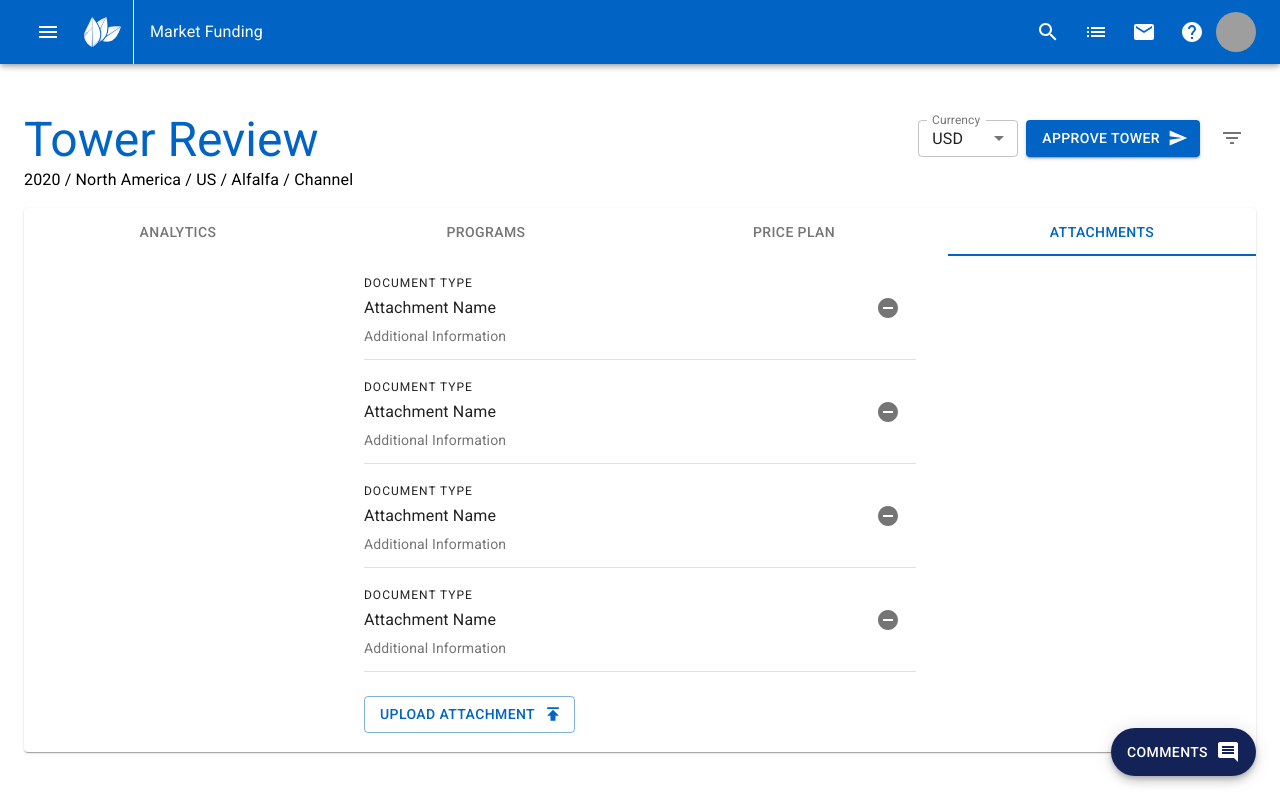
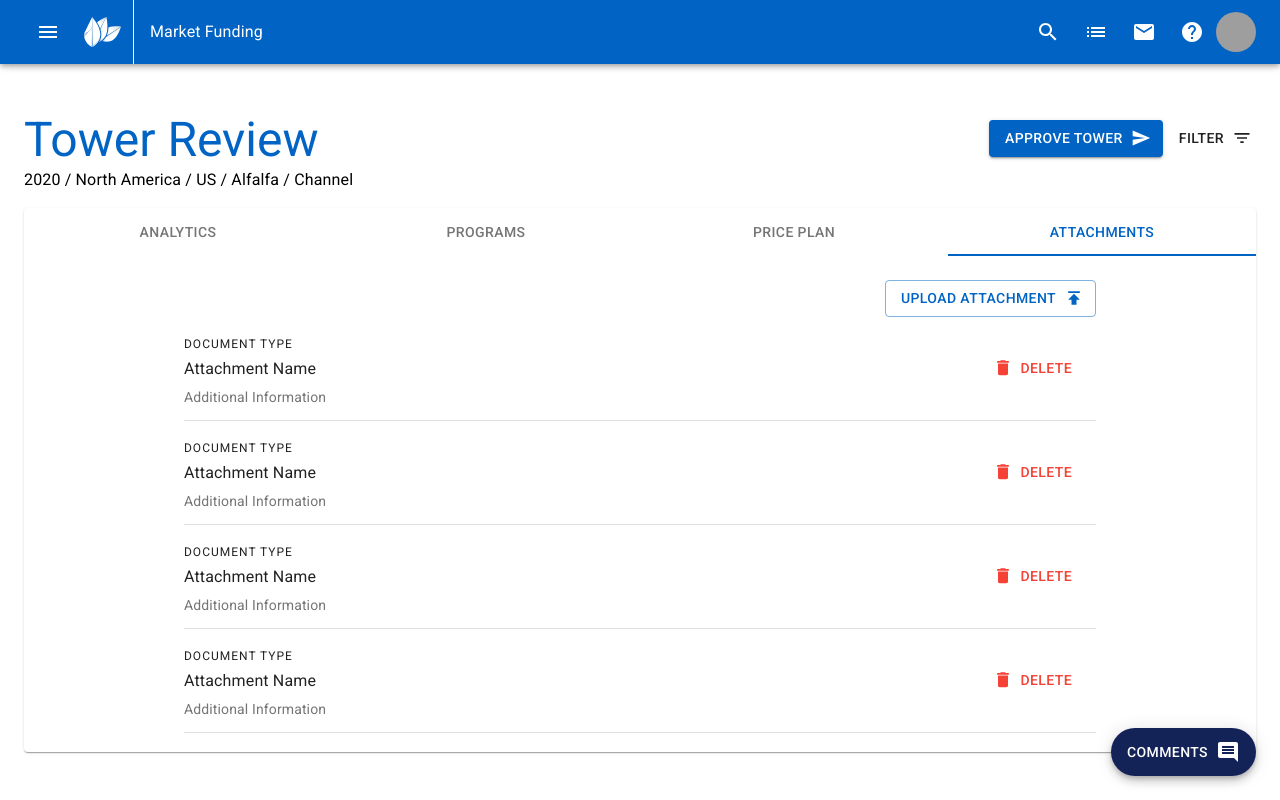
Before and after one commit to stephen-salyer/testingDART, a React (Create React App) app: page /tower-review in a window 1280 px wide. Both pictures are taken after a click on the tab "ATTACHMENTS". Built offline with nearby package versions, Linux system fonts and the light colour scheme; grey boxes are pictures that could not be loaded; the HTML template or start-up script is replaced by a standard one.

Commit message:
Delete updates, layout updates

```diff
--- a/src/Components/ApprovalStatusFilter.js
+++ b/src/Components/ApprovalStatusFilter.js
@@ -323,9 +323,13 @@ export default function TemporaryDrawer() {
 
   return (
     <Box display="flex" alignItems="center">
-      <IconButton onClick={toggleDrawer('right', true)}>
-        <FilterList />
-      </IconButton>
+      <Button
+        color="secondary"
+        onClick={toggleDrawer('right', true)}
+        endIcon={<FilterList />}
+      >
+        filter
+      </Button>
       <Drawer
         anchor={'right'}
         open={state.right}
--- a/src/Components/AttachedFiles.js
+++ b/src/Components/AttachedFiles.js
@@ -12,8 +12,8 @@ import {
 } from '@material-ui/core';
 import {makeStyles} from '@material-ui/core/styles';
 import Typography from '@material-ui/core/Typography';
-import RemoveCircleIcon from '@material-ui/icons/RemoveCircle';
 import {Publish} from '@material-ui/icons';
+import DeleteScopeModal from './DeleteComponentModal';
 
 const useStyles = makeStyles((theme) => ({
   root: {
@@ -44,8 +44,15 @@ export default function AttachedFiles() {
 
   return (
     <>
-      <Container maxWidth="sm">
+      <Container maxWidth="md">
         <Grid container>
+          <Grid item xs={12}>
+            <Box pt={3} display="flex" justifyContent="flex-end">
+              <Button color="primary" variant="outlined" endIcon={<Publish />}>
+                Upload Attachment
+              </Button>
+            </Box>
+          </Grid>
           {[1, 2, 3, 4].map((n) => (
             <Grid item sm={12} key={n}>
               <Fragment>
@@ -71,22 +78,13 @@ export default function AttachedFiles() {
                     primary={'Additional Information'}
                   />
                   <ListItemSecondaryAction>
-                    <IconButton edge="end" aria-label="delete">
-                      <RemoveCircleIcon />
-                    </IconButton>
+                    <DeleteScopeModal />
                   </ListItemSecondaryAction>
                 </List>
                 <Divider />
               </Fragment>
             </Grid>
           ))}
-          <Box pt={3}>
-            <Grid item sm={12}>
-              <Button color="primary" variant="outlined" endIcon={<Publish />}>
-                Upload Attachment
-              </Button>
-            </Grid>
-          </Box>
         </Grid>
       </Container>
     </>
--- a/src/Components/DeleteComponentModal.js
+++ b/src/Components/DeleteComponentModal.js
@@ -86,14 +86,14 @@ export default function DeleteComponentModal() {
                 id="transition-modal-title"
                 style={{margin: '10px 0'}}
               >
-                Are you sure you want to delete this Component?
+                Are you sure you want to delete this?
               </Typography>
               <IconButton onClick={() => setOpen(false)} color="inherit">
                 <CloseIcon />
               </IconButton>
             </Box>
             <Typography variant="subtitle1" gutterBottom>
-              Component Name Here
+              Name Of Thing Being Deleted
             </Typography>
             <Box display="flex" justifyContent="space-between">
               <ThemeProvider theme={theme}>
--- a/src/Components/ProgramListFilter.js
+++ b/src/Components/ProgramListFilter.js
@@ -371,9 +371,9 @@ export default function TemporaryDrawer() {
 
   return (
     <Box display="flex" alignItems="center">
-      <IconButton onClick={toggleDrawer('right', true)}>
-        <FilterList />
-      </IconButton>
+      <Button onClick={toggleDrawer('right', true)} endIcon={<FilterList />}>
+        filter
+      </Button>
       <Drawer
         anchor={'right'}
         open={state.right}
--- a/src/Components/SecondaryNavTowerReview.js
+++ b/src/Components/SecondaryNavTowerReview.js
@@ -7,7 +7,6 @@ import {Send} from '@material-ui/icons';
 import Grid from '@material-ui/core/Grid';
 import Typography from '@material-ui/core/Typography';
 import TowerReviewFilter from './TowerReviewFilter';
-import {FormControl, InputLabel, Select, MenuItem} from '@material-ui/core';
 
 const useStyles = makeStyles((theme) => ({
   root: {
@@ -59,22 +58,6 @@ const useStyles = makeStyles((theme) => ({
   },
 }));
 
-const ITEM_HEIGHT = 48;
-const ITEM_PADDING_TOP = 8;
-const menuProps = {
-  PaperProps: {
-    style: {
-      maxHeight: ITEM_HEIGHT * 4.5 + ITEM_PADDING_TOP,
-      width: 250,
-    },
-  },
-  getContentAnchorEl: null,
-  anchorOrigin: {
-    vertical: 'bottom',
-    horizontal: 'left',
-  },
-};
-
 const SecondaryNavTowerReview = () => {
   const classes = useStyles();
 
@@ -97,27 +80,6 @@ const SecondaryNavTowerReview = () => {
         </Grid>
         <Grid item={true} xs={12} sm={7} md={6}>
           <Box className={classes.flexPositioning}>
-            <FormControl
-              style={{marginTop: '4px'}}
-              variant="outlined"
-              margin="dense"
-              label="Version"
-            >
-              <InputLabel htmlFor="outlined-age-native-simple">
-                Currency
-              </InputLabel>
-              <Select
-                className={classes.currencySelect}
-                MenuProps={menuProps}
-                defaultValue={10}
-                id="demo-simple-select-outlined"
-                label="Currency"
-              >
-                <MenuItem value={10}>USD</MenuItem>
-                <MenuItem value={20}>EUR</MenuItem>
-                <MenuItem value={30}>(Local)</MenuItem>
-              </Select>
-            </FormControl>
             <Button
               variant="contained"
               color="primary"
--- a/src/Components/TowerReviewFilter.js
+++ b/src/Components/TowerReviewFilter.js
@@ -253,9 +253,9 @@ export default function TowerReviewFilter() {
 
   return (
     <Box display="flex" alignItems="center">
-      <IconButton onClick={toggleDrawer('right', true)}>
-        <FilterList />
-      </IconButton>
+      <Button onClick={toggleDrawer('right', true)} endIcon={<FilterList />}>
+        filter
+      </Button>
       <Drawer
         anchor={'right'}
         open={state.right}
```
